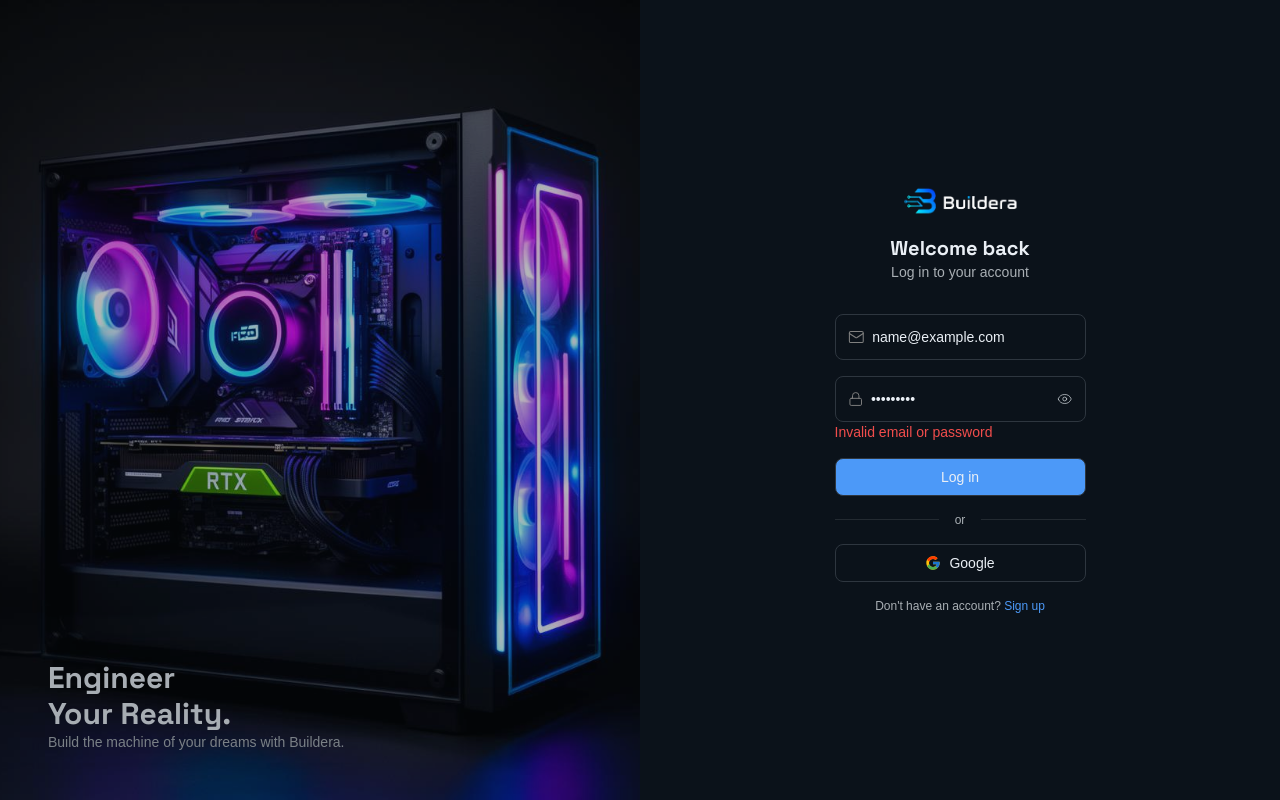
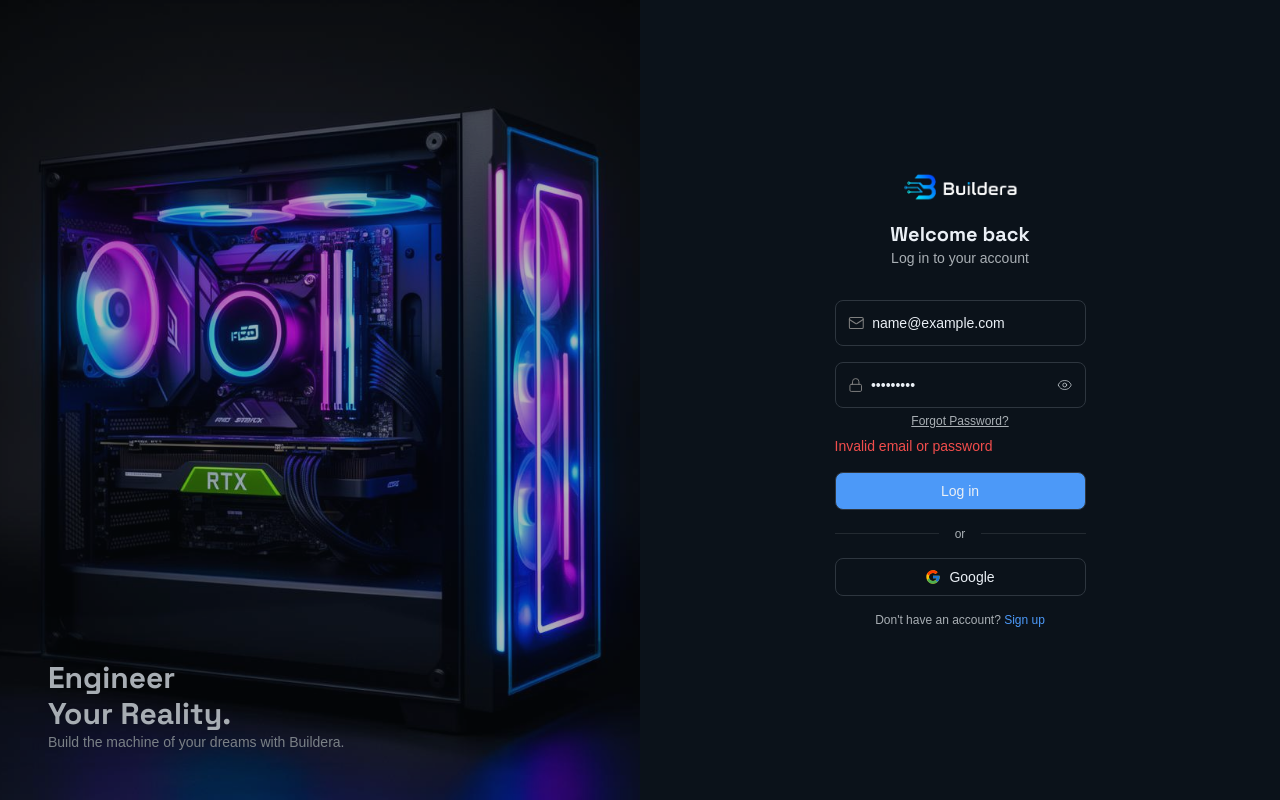
Before and after one commit to Sspark61/Buildera, a React (Vite) app: page /login in a window 1280 px wide. Both pictures are taken after typing "name@example.com", "Sample123" into the empty fields and a click on the button "Log in". Built offline with nearby package versions, Linux system fonts and the light colour scheme; no server answers.

Commit message:
feat: adding margin to error message

```diff
--- a/src/pages/login-page/login.tsx
+++ b/src/pages/login-page/login.tsx
@@ -93,8 +93,9 @@
                                         <Eye size={18} strokeWidth={1} className='cursor-pointer' onClick={() => setShowPassword(prev => !prev)} />
                                     </div>
                                     <ErrorMessage name="password" component="div" className='text-start text-(--destructive) text-sm mt-1' />
+                                    <Link className='text-(--muted-foreground) text-xs text-start underline *:underline-offset-2 cursor-pointer' to="/forgotPassword">Forgot Password?</Link>
                                     {loginError &&
-                                        (<p className='text-sm text-(--destructive) text-start'>
+                                        (<p className='text-sm text-(--destructive) text-start mt-1'>
                                             Invalid email or password
                                         </p>
                                         )}
```
